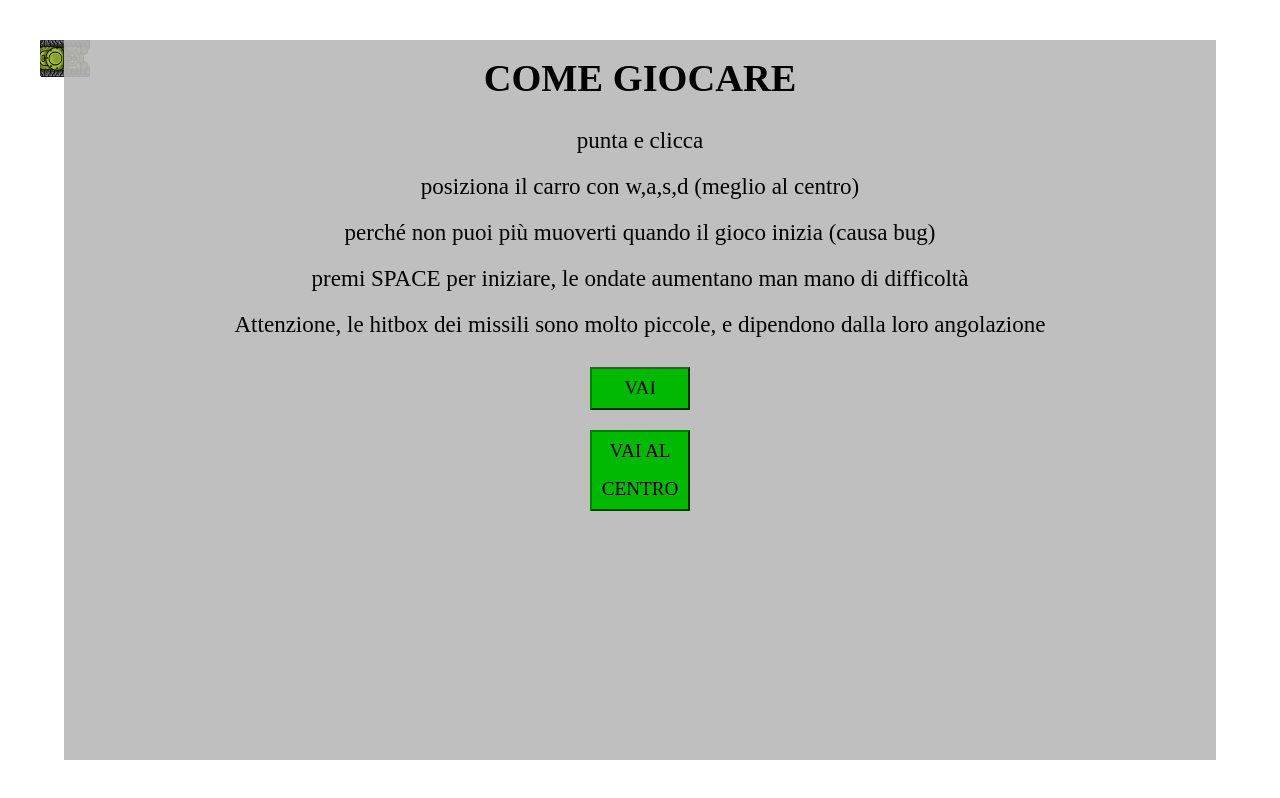
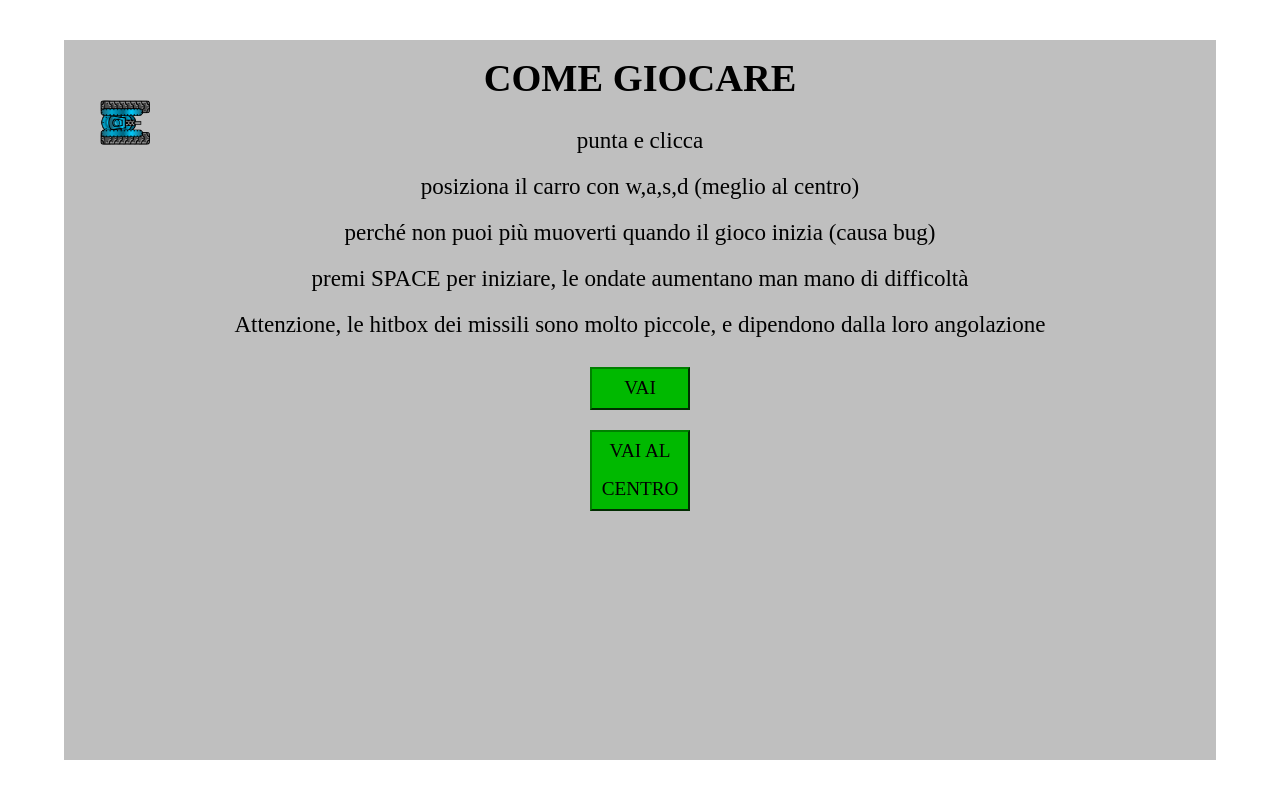
Before and after one commit to antoniom28/tank-defence, a plain HTML site: page index.html in a window 1280 px wide. Drawn offline with Linux system fonts and the light colour scheme.

Commit message:
aggiunti altri carri

```diff
--- a/index.html
+++ b/index.html
@@ -37,7 +37,7 @@
        </div>
 
         <div id="tank" class="tank">
-            <img src="images/tank_0.png" alt="">
+
         </div>
 
         <div id="ammo-pos">
--- a/main.js
+++ b/main.js
@@ -1,4 +1,9 @@
 let tank = document.getElementById('tank');
+let tankGenerate = document.createElement('img');
+let tankType = Math.floor(Math.random()*3);
+tankGenerate.src=`images/tank_${tankType}.png`;
+tank.append(tankGenerate);
+
 let rockets = document.querySelectorAll('.rocket');
 
 //rockets variables
--- a/style.css
+++ b/style.css
@@ -19,9 +19,9 @@
     /*background-color: #000;*/
     width: 50px;
     position: absolute;
-    z-index: 999;
-    top: 40px;
-    left: 40px;
+    z-index: 9998;
+    top: 100px;
+    left: 100px;
     height: 40px;
     transition: top 300ms linear , left 300ms linear;
 }
@@ -67,7 +67,7 @@ img.fire{
     transform: translate(-50% , -50%);
     height: 90%;
     background: rgba(184, 184, 184, 0.9);
-    z-index: 9999;
+    z-index: 9997;
 }
 
 #main-menu p{
```
Also changed, not shown: images/tank_1.png (added), images/tank_2.png (added).
